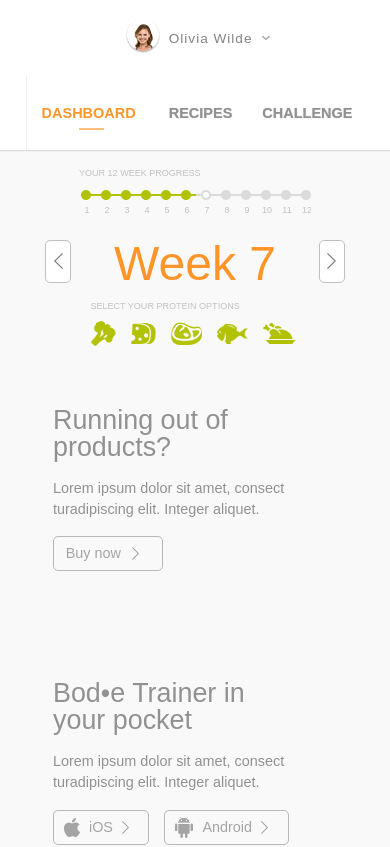
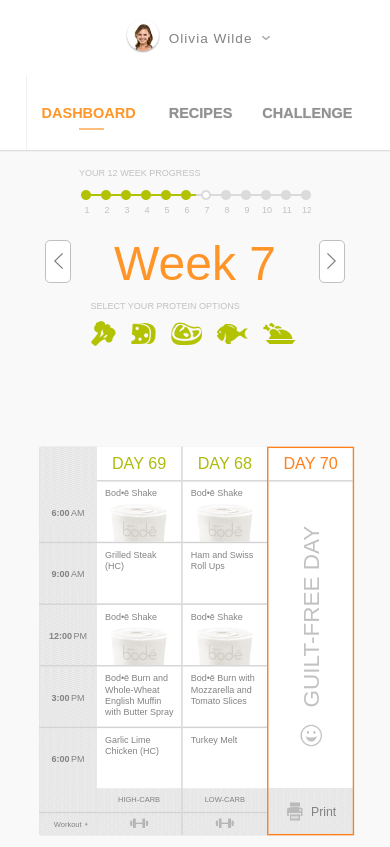
Before and after one commit to trohda/diet-feature-project, a React (Create React App) app: page / in a window 390 px wide. Shown: the top 847 px of the page. Built offline with nearby package versions, Linux system fonts and the light colour scheme.

Commit message:
Mobile version  without list of week days

```diff
--- a/src/components/MealPlan/MealPlanStyles/MealPlan.styled.js
+++ b/src/components/MealPlan/MealPlanStyles/MealPlan.styled.js
@@ -7,7 +7,7 @@ export const StyledMealPlan = styled.div`
   align-items: center;
   @media only screen and (max-width: 1024px) {
     & {
-      width: 100%px;
+      width: 100%;
     }
   }
 `;
--- a/src/components/MealPlan/MealPlanTable/MealPlanTable.js
+++ b/src/components/MealPlan/MealPlanTable/MealPlanTable.js
@@ -2,17 +2,72 @@ import DietDay from "./DietDay/DietDay";
 import { MealPlanTableWrapper } from "./MealPlanTableStyles/MealPlanTable.styled";
 import VerticalTableHeader from "./VerticalTableHeader.js/VerticalTableHeader";
 import { weeks } from "../data/database";
-import { useState } from "react";
+import { useEffect, useState } from "react";
 const MealPlanTable = () => {
   const [currentWeek, setCurrentWeek] = useState(0);
+
+  //MOBILE DETECTOR
+  const [isMobile, setIsMobile] = useState(true);
+  useEffect(
+    () =>
+      window.addEventListener("resize", function () {
+        var viewportWidth = window.innerWidth;
+        setIsMobile(viewportWidth <= 1024 ? true : false);
+      }),
+    []
+  );
+  window.addEventListener("resize", function () {
+    var viewportWidth = window.innerWidth;
+    setIsMobile(viewportWidth <= 1024 ? true : false);
+  });
+
   return (
     <MealPlanTableWrapper>
       <VerticalTableHeader currentWeek={currentWeek} />
-      {weeks.map((el, ind) => {
+
+      {isMobile
+        ? weeks.map((el, ind) => {
+            if (ind === currentWeek) {
+              return el.days.map((element, i, arr) => {
+                if (element.isCurrent === true) {
+                  if (i === 0) {
+                    return (
+                      <>
+                        <DietDay key={i} dayData={element} />
+                        <DietDay key={i + 1} dayData={arr[i + 1]} />
+                        <DietDay key={i + 2} dayData={arr[i + 2]} />
+                      </>
+                    );
+                  } else if (i === arr.length - 1) {
+                    return (
+                      <>
+                        <DietDay key={i} dayData={arr[i - 1]} />
+                        <DietDay key={i + 1} dayData={arr[i - 2]} />
+                        <DietDay key={i + 2} dayData={element} />
+                      </>
+                    );
+                  } else {
+                    return (
+                      <>
+                        <DietDay key={i - 1} dayData={arr[i - 1]} />
+                        <DietDay key={i} dayData={element} />
+                        <DietDay key={i + 1} dayData={arr[i + 1]} />
+                      </>
+                    );
+                  }
+                }
+              });
+            } else {
+              return null;
+            }
+          })
+        : weeks.map((el, ind) => {
             if (ind === currentWeek) {
               return el.days.map((element, i) => {
                 return <DietDay key={i} dayData={element} />;
               });
+            } else {
+              return null;
             }
           })}
     </MealPlanTableWrapper>
@@ -20,5 +75,3 @@ const MealPlanTable = () => {
 };
 
 export default MealPlanTable;
-
-/* <DietDay weeksData={weeks[currentWeek]} /> */
--- a/src/components/MealPlan/MealPlanTable/MealPlanTableStyles/MealPlanTable.styled.js
+++ b/src/components/MealPlan/MealPlanTable/MealPlanTableStyles/MealPlanTable.styled.js
@@ -9,7 +9,7 @@ export const MealPlanTableWrapper = styled.div`
 
   @media only screen and (max-width: 1024px) {
     & {
-      display: none;
+      transform: scale(0.67);
     }
   }
 `;
--- a/src/components/MealPlan/data/database.js
+++ b/src/components/MealPlan/data/database.js
@@ -58,7 +58,7 @@ export const weeks = [
         dayNumber: 65,
         isGuiltFree: false,
         carbohydrates: "low-carb",
-        isCurrent: true,
+        isCurrent: false,
         meals: [
           {
             mealNumber: 1,
@@ -275,7 +275,7 @@ export const weeks = [
         dayNumber: 70,
         isGuiltFree: true,
         carbohydrates: "",
-        isCurrent: false,
+        isCurrent: true,
         meals: [],
       },
     ],
```
Lines whose indentation alone changed are shown as unchanged.
